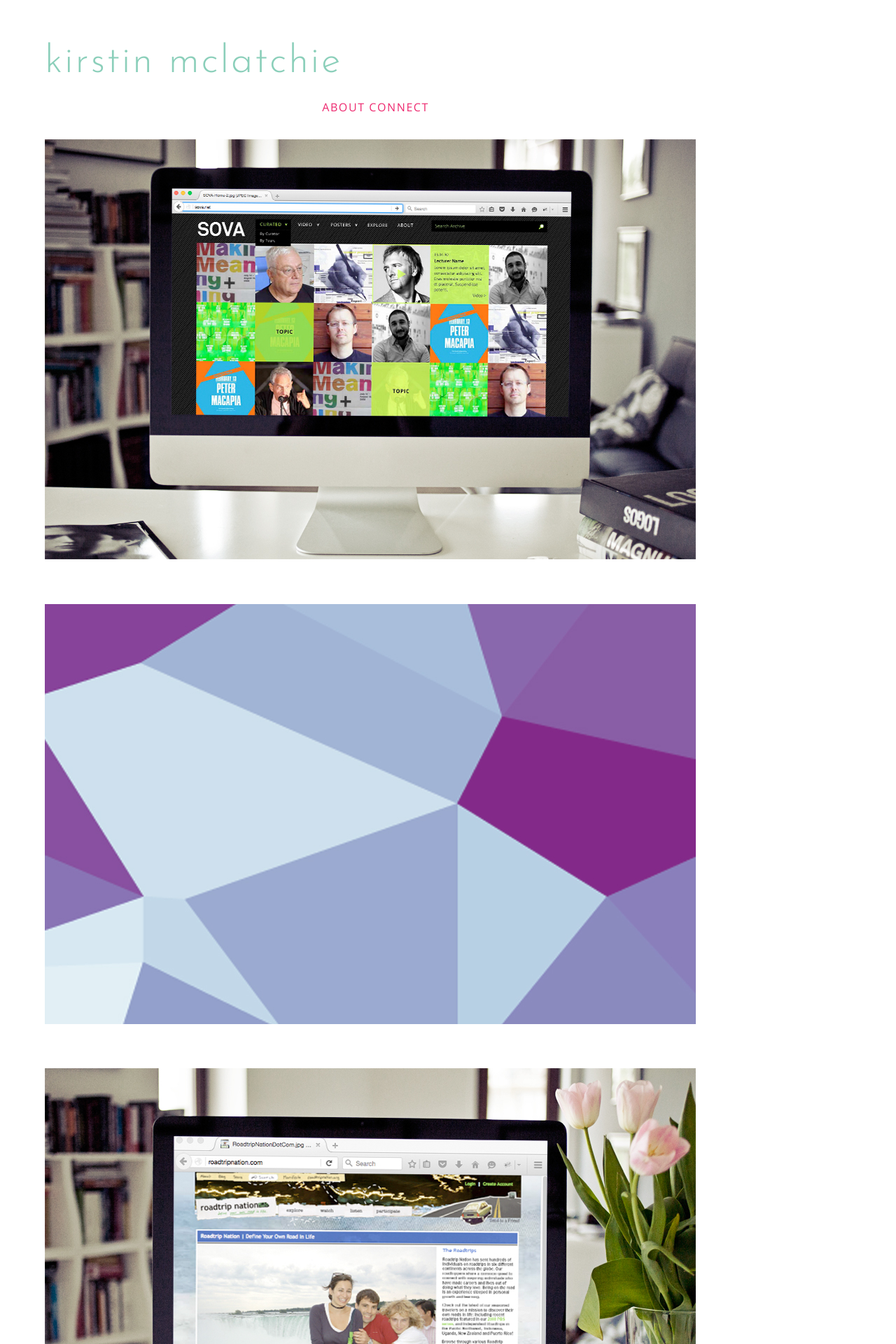
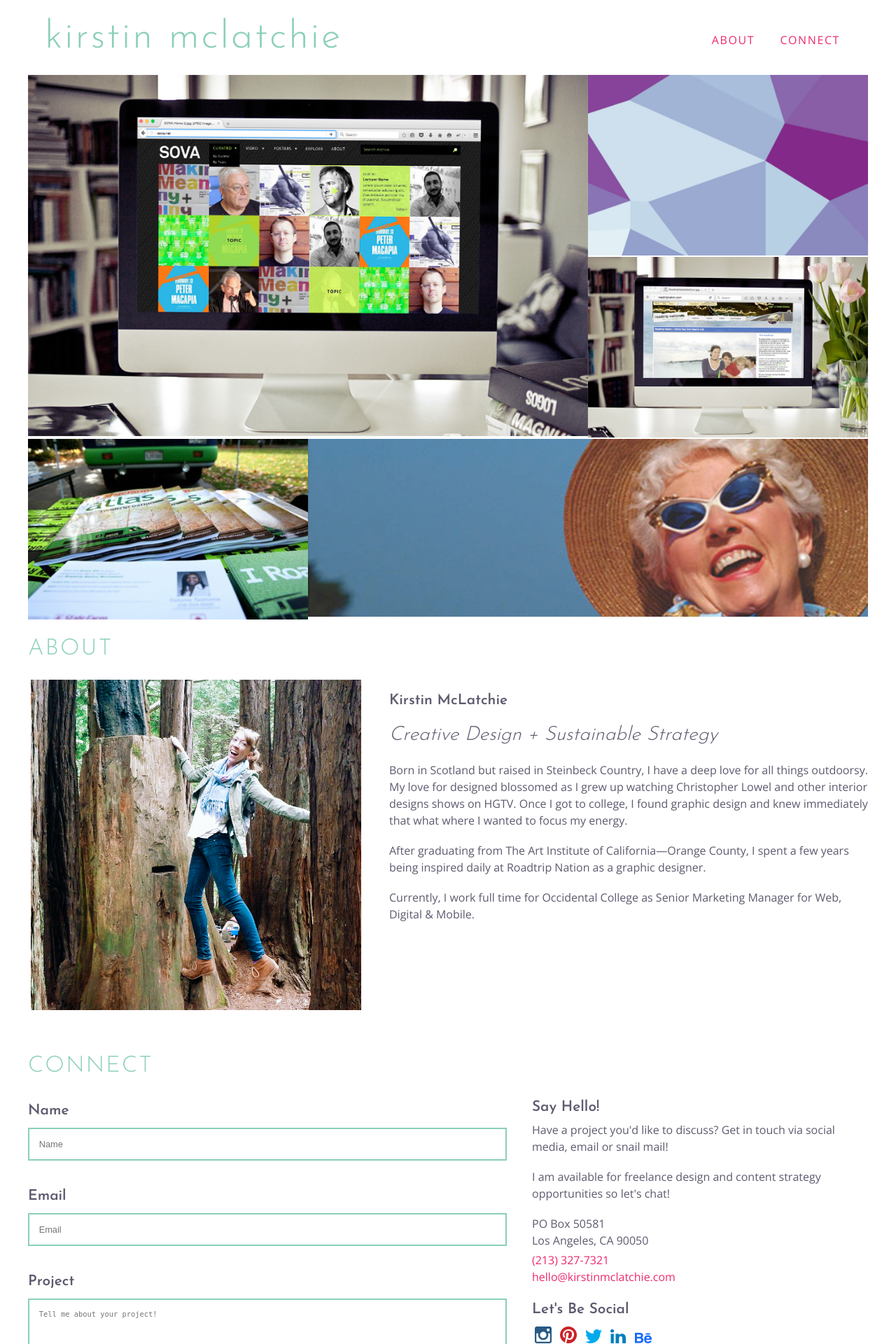
Before and after one commit to kirstinmclatchie/kirstinmclatchie.github.io, a PHP site: page / in a window 1280 px wide. Shown: the top 1920 px of the page at 70% size. Run offline with PHP 8.4, Linux system fonts and the light colour scheme.

Commit message:
update all

```diff
--- a/unit_8/css/style.css
+++ b/unit_8/css/style.css
@@ -8,48 +8,44 @@
 }
 
 header {
-    float: left;
-    margin: 2% 0% 3% 0%;
+    margin: 2% 5% 2% 5%;
+}
+nav {
+    float: right;
+    display: inline-block;
+    margin-top: 2%;
+
 }
 
-nav {
+nav a {
     text-transform: uppercase;
     letter-spacing: .1em;
-    float: right;
-    margin: 4% 5% 0% 0%;
-}
-nav ul {
-    float: right;
-}
-nav ul li{
-    list-style: none;
-    display: inline;
+    text-decoration: none;
+    color: #ED296F;
+    padding: .75em 1em;
 }
 
 nav a:hover {
-    border-bottom: 2px solid;
-    padding-bottom: 3%;}
+    text-decoration: none;
+    color: #fff;
+    background-color: #ED296F;
+}
 
 .wrapper {
-    width: 90%;
-    margin: 3% 5%;
+    max-width: 1200px;
+    margin: 0 auto;
+
 }
-
-section {
-    clear: both;
-}
-
 img {
     max-width: 100%;
-    height: auto;
-    margin-bottom: 5%;
+    width: 100%;
+    height: 100%;
 }
-
 
 footer {
     background-color: #5C5B6F;
-    color: #DFF1E9;
-    padding: 2% 0 1% 0;
+    color: #fff;
+    padding: 2%;
     text-align: center;
     font-size: .7em;
     letter-spacing: .1em;
@@ -68,143 +64,116 @@
 }
 
 h2 {
-    font-size: 2em;
-    font-weight: 600;
-    color: #5c5b6f;
-    text-align: center;
-}
-
-h3 {
     font-weight: 300;
     font-size: 2em;
     text-transform: uppercase;
     letter-spacing: .07em;
     color: #8BCFBA;
-    padding: 5% 0 2% 0;
+    padding: 2% 0 2% 0;
+}
+
+h3 {
+    font-weight: 600;
+    font-size: 1.3em;
+    color: #5c5b6f;
+    padding: 2% 0 2% 0;
+    display: block;
 }
 
 h4 {
+    font-weight: 600;
+    font-size: 1.3em;
+    color: #5c5b6f;
+    padding-top: 25px;
+    padding-bottom: 2%;
+}
+
+h5 {
     font-weight: 300;
     font-style: italic;
     font-size: 1.75em;
     padding: 0 0 2% 0;
 }
 
-h5 {
-    font-weight: 600;
-    font-size: 1.3em;
-    color: #5c5b6f;
-    padding-bottom: 2%;
+p {
+    line-height: 1.5em;
+    padding: 0 0 1.2em 0;
 }
 
-h6 {
-    font-weight: 600;
-    font-size: 1.3em;
-    color: #5c5b6f;
-    padding-top: 25px;
-    padding-bottom: 2%;
-
+address {
+    line-height: 1.5em;
+    padding: 0 0 .25em 0;
 }
-
-p {
-    line-height: 1.5em;
-    padding: 0 0 3% 0;
-}
-
 a {
-    text-decoration: none;
-    line-height: 1.5em;
     color: #ED296F;
 }
 
 a:hover {
-
+    text-decoration: underline;
 }
 
-ul {
+/* GALLERY */
 
-}
-
-ul li {
-    display: inline;
-    padding: 3% 3% 0 0;
-}
-
-button {
-    background-color: #8bcfba;
-    font-size: .8em;
-    letter-spacing: .2em;
-    color: #fff;
-    font-weight: 700;
-    text-transform: uppercase;
-    border: none;
-    padding: 13px 15px;
-    margin: 2% 10% 4% 0;
-    cursor: pointer;
-    float: right;
-}
-
-/* Photo Grid */
-
-#lrg-photo {
-    width: 66%;
+.twothird {
+    width: 66.66%;
     float: left;
 }
 
-#top-right {
-    float: right;
-    width: 31%;
-    padding-bottom: 3%;
-
+.onethird {
+    width: 33.33%;
+    float: left;
 }
 
-#btm-left {
-    float: left;
-    width: 31%;
-
-}
-
-#btm-right {
-    float: right;
-    width: 67%;
-}
 
 
 /* ABOUT */
 
-
-aside {
-    padding: 0;
+#about img {
+    width: 40%;
     float: left;
-    width: 40%;
-    height: 100%;
-}
-
-article {
-    padding: 0 2% 0 3%;
-    float: right;
-    width: 60%;
-    height: 100%;
+    padding: .25em;
+    margin: 0 3% 0 0;
 }
 
 /* CONTACT */
-#contact img {
-    padding: 1%;
-}
-#connect {
-    float: right;
-    width: 39%;
-    clear: none;
+
+#contact {
+    margin: 3% 0 0 0;
 }
 
-/* FORM */
+.connect {
+    float: left;
+    width: 37%;
+    margin: 0 3% 0 0;
+}
+
+.social img {
+    width: auto;
+    margin: .25em;
+    clear: both;
+}
+
+.connect ul li {
+    display: inline;
+}
+
+.contact-info {
+    display: block;
+    text-decoration: none;
+    line-height: 1.5em;
+}
+.social a:hover {
+    text-decoration: none;
+}
+
 form {
     float: left;
-    width: 60%;
+    width: 57%;
+    margin: 0 3% 0 0;
 }
 
 input {
-    width: 90%;
+    width: 100%;
     padding: 2%;
     margin: 0 0 4% 0;
     box-sizing: border-box;
--- a/unit_8/index.html
+++ b/unit_8/index.html
@@ -3,7 +3,7 @@
 <head>
 	<link rel="stylesheet" type="text/css" href="css/reset.css">
 	<link rel="stylesheet" type="text/css" href="css/style.css">
-	<!--<link rel="stylesheet" type="text/css" href="css/responsive.css"> -->
+	<link rel="stylesheet" type="text/css" href="css/responsive.css">
 	<title>Kirstin McLatchie // Digital Design &amp; Content Strategy in Los Angeles</title>
 	<meta charset="UTF-8">
 	<meta name="description" content="Web design and content strategy in Los Angeles and Pasadena">
@@ -20,7 +20,6 @@
 	</script>
 </head>
 <body>
-	<div class="wrapper">
 		<header class="clearfix">
 			<h1>kirstin mclatchie</h1>
 			<nav class="clearfix">
@@ -28,143 +27,84 @@
 				<a href="#contact">Connect</a>
 			</nav>
 		</header>
-		<main>
-			<section>
-				<a href="https://www.behance.net/gallery/33474195/Digital-Media-Archive-Concepts">
+		<main class="wrapper">
+			<section id="gallery" class="clearfix">
+				<a href="https://www.behance.net/gallery/33474195/Digital-Media-Archive-Concepts" class="twothird">
 					<img src="images/kirstinmclatchie_main_sova.jpg" alt="SOVA Media Archive">
+					<!--<div class="overlay">
+						<h3>SOVA Media Archive</h3>
+						<p>Web Design / User Experience</p>
+					</div>-->
 				</a>
-				<a href="#">
+				<a href="#" class="onethird">
 					<img src="images/kirstinmclatchie_sm_julagis.jpg">
+					<!--<div id="overlay">
+						<h3>Jula GIS</h3>
+						<p>Business Card Design</p>
+					</div>-->
 				</a>
-				<a href="#">
+				<a href="#" class="onethird">
 					<img src="images/kirstinmclatchie_sm_rtnweb.jpg">
+					<!--<div id="overlay">
+						<h3>Roadtrip Nation</h3>
+						<p>Web Design / User Experience / Content Strategy</p>
+					</div>-->
 				</a>
-				<a href="#">
+				<a href="#" class="onethird">
 					<img src="images/kirstinmclatchie_sm_rtntour.jpg">
+					<!--<div id="overlay">
+						<h3>SOVA Media Archive</h3>
+						<p>Web Design / User Experience</p>
+					</div>-->
 				</a>
-				<a href="#">
+				<a href="#" class="twothird">
+					<!--<div id="overlay">
+						<h3>SOVA Media Archive</h3>
+						<p>Web Design / User Experience</p>
+					</div>-->
 					<img src="images/kirstinmclatchie_wide_liveactive.jpg">
 				</a>
 			</section>
-			<section id="about">
+			<section id="about" class="clearfix">
 				<h2>About</h2>
-				<section class="clearfix">
-					<aside>
 				<img src="images/kirstinmclatchie.jpg">
-					</aside>
-					<article>
-					<h4>Creative Design + Sustainable Strategy</h4>
+				<h3>Kirstin McLatchie</h3>
+				<h5>Creative Design + Sustainable Strategy</h5>
 				<p>Born in Scotland but raised in Steinbeck Country, I have a deep love for all things outdoorsy. My love for designed blossomed as I grew up watching Christopher Lowel and other interior designs shows on HGTV. Once I got to college, I found graphic design and knew immediately that what where I wanted to focus my energy. </p>
 				<p>After graduating from The Art Institute of California&mdash;Orange County, I spent a few years being inspired daily at Roadtrip Nation as a graphic designer. </p>
 				<p>Currently, I work full time for Occidental College as Senior Marketing Manager for Web, Digital &amp; Mobile.</p>
-					</article>
-				</section>
 			</section>
 			<section id="contact" class="clearfix">
 				<h2>Connect</h2>
 					<form  action="mailto:kirstin.mclatchie@gmail.com?subject=Project Request" method="post" enctype="text/plain">
-					<input type="text" name="fname" placeholder="First" required>
-					<input type="text" name="lname" placeholder="Last" required><br>
-					<input type="text" name="email" placeholder="Email" required><br>
-					<input type="url" name="website" placeholder="Website"><br>
-					<input type="text" name="projectname" placeholder="Project Name"><br>
-					<textarea name="projectdescription" rows="10" cols="30" maxlength="500" placeholder="Short Project Description"></textarea><br>
-					<input class="btn" type="submit" value="Send">
+						<h3>Name</h3>
+						<input type="text" name="name" placeholder="Name" required>
+						<h3>Email</h3>
+						<input type="text" name="email" placeholder="Email" required>
+						<h3>Project</h3>
+						<textarea name="projectdescription" rows="10" cols="30" maxlength="500" placeholder="Tell me about your project!"></textarea><br>
+						<button type="submit" href="mailto:hello@kirstinmclatchie.com">Send</button>
 					</form>
-				<section id="connect">
-					<h5>Say Hello!</h5>
+					<div class="connect">
+						<h3>Say Hello!</h3>
 						<p>Have a project you'd like to discuss? Get in touch via social media, email or snail mail!</p>
 						<p>I am available for freelance design and content strategy opportunities so let&#39;s chat!</p>
-					<address>PO Box 50581<br>Los Angeles, CA 90050<address>
-					<a href="tel:2133277321">(213) 327-7321</a>
-					<a href="mailto:hello@kirstinmclatchie.com">hello@kirstinmclatchie.com</a>
-					<h6>Let's Be Social</h6>
+						<address>PO Box 50581<br>Los Angeles, CA 90050</address>
+						<a href="tel:2133277321" class="contact-info">(213) 327-7321</a>
+						<a href="mailto:hello@kirstinmclatchie.com" class="contact-info">hello@kirstinmclatchie.com</a>
+						<h4>Let's Be Social</h4>
 						<ul>
-						<li><a href="http://bit.ly/20yNi9U"><img src="images/instagram.png" alt="Follow @lovelylocomotion on Instagram"></a></li>
-						<li><a href="http://bit.ly/1nTOxBX"><img src="images/pinterest.png" alt="Follow @kmclatchie on Pinterest"></a></li>
-						<li><a href="http://bit.ly/1Q49aSE"><img src="images/twitter.png" alt="Follow @kmclatchie on Twitter"></a></li>
-						<li><a href="http://bit.ly/1Shcrou"><img src="images/linkedin.png" alt="Connect with Kirstin on LinkedIn"></a></li>
-						<li><a href="http://bit.ly/1nUjq9T"><img src="images/behance.png" alt="Follow Kirstin on Behance"></a></li>
+							<li><a href="http://bit.ly/20yNi9U" class="social"><img src="images/instagram.png" alt="Follow @lovelylocomotion on Instagram"></a></li>
+							<li><a href="http://bit.ly/1nTOxBX" class="social"><img src="images/pinterest.png" alt="Follow @kmclatchie on Pinterest"></a></li>
+							<li><a href="http://bit.ly/1Q49aSE" class="social"><img src="images/twitter.png" alt="Follow @kmclatchie on Twitter"></a></li>
+							<li><a href="http://bit.ly/1Shcrou" class="social"><img src="images/linkedin.png" alt="Connect with Kirstin on LinkedIn"></a></li>
+							<li><a href="http://bit.ly/1nUjq9T" class="social"><img src="images/behance.png" alt="Follow Kirstin on Behance"></a></li>
 						</ul>
-				</section>
+					</div>
 			</section>
 		</main>
-	</div>
 	<footer>
 		<p>&copy; Kirstin McLatchie 2006-2016. All rights reserved.</p>
 	</footer>
 </body>
 </html>
-
-<!--<section>
-				<ul id="left-col-top">
-					<li>
-						<a href="https://www.behance.net/gallery/33474195/Digital-Media-Archive-Concepts">
-							<figure class="lrg">
-								<img src="images/kirstinmclatchie_main_sova.jpg" alt="SOVA Media Archive">
-								<figcaption><div><h4>SOVA Media Archive</h4><br><p>Web Design</p></div></figcaption>
-							</figure>
-						</a>
-					</li>
-				</ul>
-				<ul id="right-col-top">
-					<li>
-						<a href="#">
-							<figure  class="sm">
-								<img src="images/kirstinmclatchie_sm_rtnweb.jpg">
-								<figcaption>
-									<h4>Roadtrip Nation</h4>
-									<p>Web Design, Content Strategy, User Experience</p>
-								</figcaption>
-							</figure>
-						</a>
-					</li>
-					<li id="right-col-top">
-						<a href="#">
-							<figure class="sm">
-								<img src="images/kirstinmclatchie_sm_julagis.jpg">
-								<figcaption>
-									<h4>Jula GIS</h4>
-									<p>Business Card Design</p>
-								</figcaption>
-							</figure>
-						</a>
-					</li>
-				</ul>
-				<ul id="btm-row">
-					<li id="left-col-btm">
-						<a href="#">
-							<figure class="sm">
-								<img src="images/kirstinmclatchie_sm_rtntour.jpg">
-								<figcaption>
-									<h4>Roadtrip Nation Campus Tour</h4>
-									<p>Print Collateral</p>
-								</figcaption>
-							</figure>
-						</a>
-					</li>
-					<li id="right-col-btm">
-						<a href="#">
-							<figure class="wide">
-								<img src="images/kirstinmclatchie_wide_liveactive.jpg">
-								<figcaption>
-									<h4>Live Active</h4>
-									<p>Brochure Design</p>
-								</figcaption>
-							</figure>
-						</a>
-					</li>
-				</ul>
-			</section>
-				<!--<section>
-					<a href="https://www.behance.net/gallery/33471495/Live-Active-Healthy-Aging-Brochure"><img src="images/print_liveactive.jpg"onmouseover="this.src='images/h_print_liveactive.jpg'" onmouseout="this.src='images/print_liveactive.jpg'" ></a>
-					<a href="https://www.behance.net/gallery/33473777/Roadtrip-Nation-Curriculum-Workbook"><img src="images/print_rtn_workbook.jpg" onmouseover="this.src='images/h_print_rtn_workbook.jpg'" onmouseout="this.src='images/print_rtn_workbook.jpg'" ></a>
-					<a href="https://www.behance.net/gallery/33473521/Roadtrip-Nation-Website"><img src="images/web_rtn.jpg" onmouseover="this.src='images/h_web_rtn.jpg'" onmouseout="this.src='images/web_rtn.jpg'" ></a>
-					<a href="https://www.behance.net/gallery/33474195/Digital-Media-Archive-Concepts"><img src="images/web_sova.jpg" onmouseover="this.src='images/h_web_sova.jpg'" onmouseout="this.src='images/web_sova.jpg'"></a>
-					<a href="https://www.behance.net/gallery/33473733/Roadtrip-Nation-Promo-Materials"><img src="images/print_rtn_tour.jpg" onmouseover="this.src='images/h_print_rtn_tour.jpg'" onmouseout="this.src='images/print_rtn_tour.jpg'"></a>
-					<a href="https://www.behance.net/gallery/33519691/Pangea-Project-Website-Concept"><img src="images/web_pangea.jpg" onmouseover="this.src='images/h_web_pangea.jpg'" onmouseout="this.src='images/web_pangea.jpg'">
-					</a>
-					<a href="#"><img src="images/print_jula_gis.jpg" onmouseover="this.src='images/h_print_julagis.jpg'" onmouseout="this.src='images/print_jula_gis.jpg'" ></a>
-					<a href="#"><img src="images/web_steam.jpg" onmouseover="this.src='images/h_web_steam.jpg'" onmouseout="this.src='images/web_steam.jpg'"></a>
-					<a href="#"><img src="images/print_yoga.jpg" onmouseover="this.src='images/h_print_yoga.jpg'" onmouseout="this.src='images/print_yoga.jpg'"></a>
-				</section>-->
```
Also changed, not shown: other parts of unit_8/css/style.css (+3 -53 lines), unit_8/css/responsive.css (added, +100 -0 lines). Lines whose indentation alone changed are shown as unchanged.
